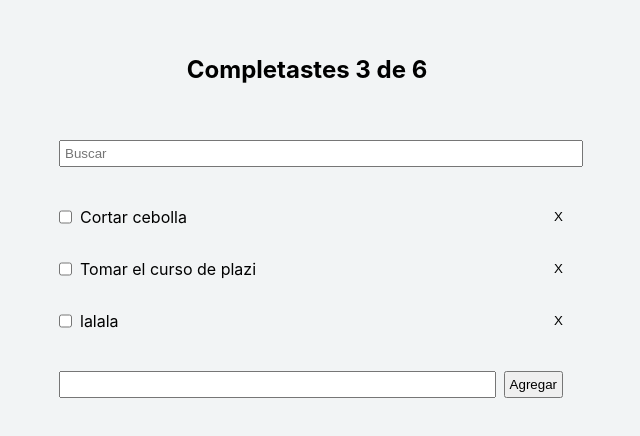
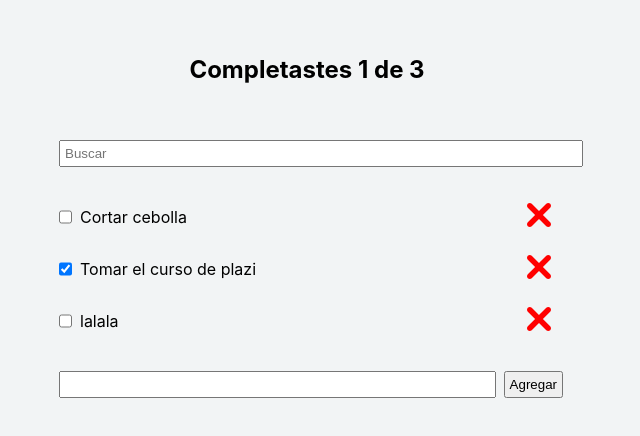
Before and after one commit to leugin/curso-react-intro-main, a React (Create React App) app: page / in a window 1280 px wide. Shown: the part 194-630 px from the top of the page, without its empty margins (333-973 px from the left). Built offline with nearby package versions, Linux system fonts and the light colour scheme.

Commit message:
feat: add events

```diff
--- a/src/App.js
+++ b/src/App.js
@@ -4,8 +4,7 @@ import { CreateTodoButton } from './CreateTodoButton'
 import { TodoCounter } from './TodoCounter';
 import { TodoItem } from './TodoItem';
 import React from 'react'
-const total = 6
-const progress = 3
+
 
 const defaultTodos = [
   {
@@ -19,6 +18,16 @@ const defaultTodos = [
   }
 ]
 function App() {
+  const [searchValue, SetSearchValue] = React.useState('');
+  const [todosValue, SetTodosValue] = React.useState(defaultTodos);
+  const total = todosValue.length
+  const progress = todosValue.filter(val => !!val.completed).length
+
+  const todosSearched = todosValue
+  .filter(val =>  val.
+    text.toLowerCase()
+    .includes(searchValue.toLowerCase()))
+
   return (
     <div style={{
       width:"40vw"
@@ -26,10 +35,24 @@ function App() {
 
       <TodoCounter total={total} completed={progress}/>
 
-      <TodoSearch/>
+      <TodoSearch search={{value:searchValue, state: SetSearchValue}}/>
       <TodoList>
-        {defaultTodos.map(todo => (
-          <TodoItem key={todo.text} text={todo.text} completed={todo.completed}/>
+        {todosSearched.map((todo, index) => (
+          <TodoItem
+          key={todo.text}
+          text={todo.text}
+          completed={todo.completed}
+          onChange={(e)=> {
+            const newStat = [...todosValue]
+            newStat[index].completed= e.target.checked
+            SetTodosValue(newStat)
+          }}
+          onDelete={()=>{
+            const newStat = [...todosValue]
+            newStat.splice(index, 1)
+            SetTodosValue(newStat)
+          }}
+          />
         ))}
       </TodoList>
       <CreateTodoButton/>
--- a/src/CreateTodoButton.js
+++ b/src/CreateTodoButton.js
@@ -10,7 +10,12 @@ function CreateTodoButton( ){
                 }} ></input>
                 <button type="button" style={{
                     margin:"auto"
-                }}>Agregar</button>
+                }} onClick={
+                    (event)=> {
+                        console.log('Hola mundi')
+                        console.log(event.target)
+                    }
+                    }>Agregar</button>
             </div>
 
 
--- /dev/null
+++ b/src/DeleteIcon.js
@@ -0,0 +1,13 @@
+import React from "react";
+import { TodoIcon } from "./TodoIcon";
+
+function DeleteIcon ({onClick}) {
+    return <TodoIcon
+    type='delete'
+    color='red'
+    onClick={onClick}
+    />
+
+}
+
+export {DeleteIcon}
--- a/src/TodoCounter.js
+++ b/src/TodoCounter.js
@@ -1,5 +1,13 @@
 import './TodoCounter.css';
 function TodoCounter ({completed, total}){
+  if (total > 0 && completed === total){
+    return (
+      <h1>
+        Todas las tareas fueron completadas
+      </h1>
+
+      )
+  }
     return (
       <h1>
         Completastes {completed} de {total}
--- /dev/null
+++ b/src/TodoIcon.js
@@ -0,0 +1,23 @@
+ import React from "react";
+ import { ReactComponent as CheckSVG } from './check.svg';
+import { ReactComponent as DeleteSVG } from './delete.svg';
+ const iconTypes = {
+    "check": (color) => <CheckSVG className="Icon-svg" fill={color} />,
+    "delete": (color) => <DeleteSVG className="Icon-svg" fill={color} />,
+  };
+
+ function TodoIcon ({
+    type, color, onClick
+ }){
+    return (
+        <span
+        className={`Icon-container Icon-container-${type}`}
+        onClick = {onClick}
+        >
+        {iconTypes[type](color)}
+
+        </span>
+    )
+ }
+
+ export {TodoIcon}
--- a/src/TodoItem.js
+++ b/src/TodoItem.js
@@ -1,13 +1,20 @@
+import { DeleteIcon } from "./DeleteIcon";
 
-function TodoItem ({text, completed}){
+function TodoItem ({text, completed, onChange, onDelete}){
     return (
       <li style={{display: "flex"}}>
-       <input type="checkbox"/>
+       <input type="checkbox" className={
+        `${completed ? 'is-completed':'incompleted'}`
+       }
+        defaultChecked={completed}
+        onChange={onChange}
+       />
         <p>{text}</p>
-        <button
+        <DeleteIcon
+        onClick={onDelete}
         style={
           {padding:'0px', margin:'auto 0 auto auto', background: 'transparent', border: 'none'}
-          }>X</button>
+          }/>
       </li>
 
       );
--- a/src/TodoSearch.js
+++ b/src/TodoSearch.js
@@ -1,12 +1,21 @@
-function TodoSearch(){
+import React from "react"
+
+function TodoSearch({search}){
     return (
     <div style={{
       width:'100%'
     }}>
-      <input type="text"
-        placeholder="Buscar" style={{
+      <input
+      type="text"
+      value={search.value}
+      placeholder="Buscar" style={{
         width:'100%'
-      }}></input>
+      }}
+      onChange={(e)=> {
+        search.state(e.target.value)
+      }}
+
+      ></input>
       </div>
       )
   }
--- a/src/index.css
+++ b/src/index.css
@@ -32,3 +32,42 @@ ul{
   list-style-type: none;
   padding: 0;
 }
+
+.Icon-container {
+  cursor: pointer;
+  display: flex;
+  justify-content: center;
+  align-items: center;
+  height: 48px;
+  width: 48px;
+  font-size: 24px;
+  font-weight: bold;
+  /* background-color: #CCC; */
+}
+
+.Icon-container-check {
+  position: absolute;
+  left: 12px;
+}
+.Icon-container-check--active {
+  color: #4caf50;
+}
+
+.Icon-container-delete {
+ margin-left: auto;
+}
+.Icon-container-delete:hover {
+  color: red;
+}
+
+.Icon-svg {
+  width: 24px;
+  height: 24px;
+}
+
+.Icon-container-check:hover .Icon-svg {
+  fill: green;
+}
+.Icon-container-delete:hover .Icon-svg {
+  fill: red;
+}
```
Also changed, not shown: src/check.svg (added), src/delete.svg (added).
